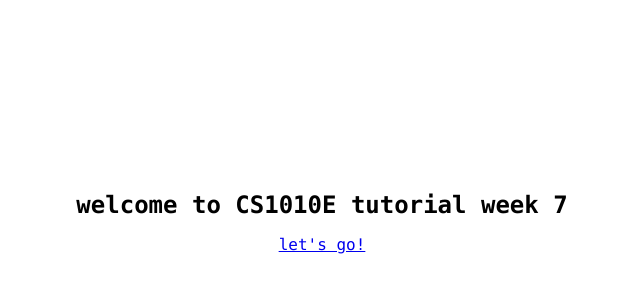
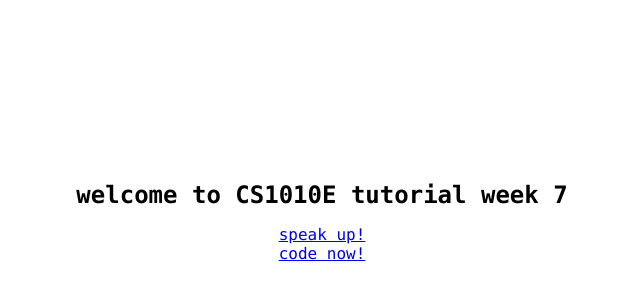
Before and after one commit to tensaida/student-fun, a plain HTML site: page index.html in a window 1280 px wide. Shown: the part 186-486 px from the top of the page, without its empty margins (318-958 px from the left). Drawn offline with Linux system fonts and the light colour scheme.

Commit message:
create link in landing page
the link leads to the replit codepen for the current week
for now need to manually replace link every week

```diff
--- a/index.html
+++ b/index.html
@@ -35,7 +35,8 @@
 </head>
 <body>
     <h1 id="welcome"></h1>
-    <a href="button.html">let's go!</a>
+    <a href="button.html">speak up!</a>
+    <a href="https://replit.com/@deveshbag2/CS1010ET08W7">code now!</a>
 
     <script>
         // Calculate the number of weeks since August 9, 2023 (replace with the current date)
```
